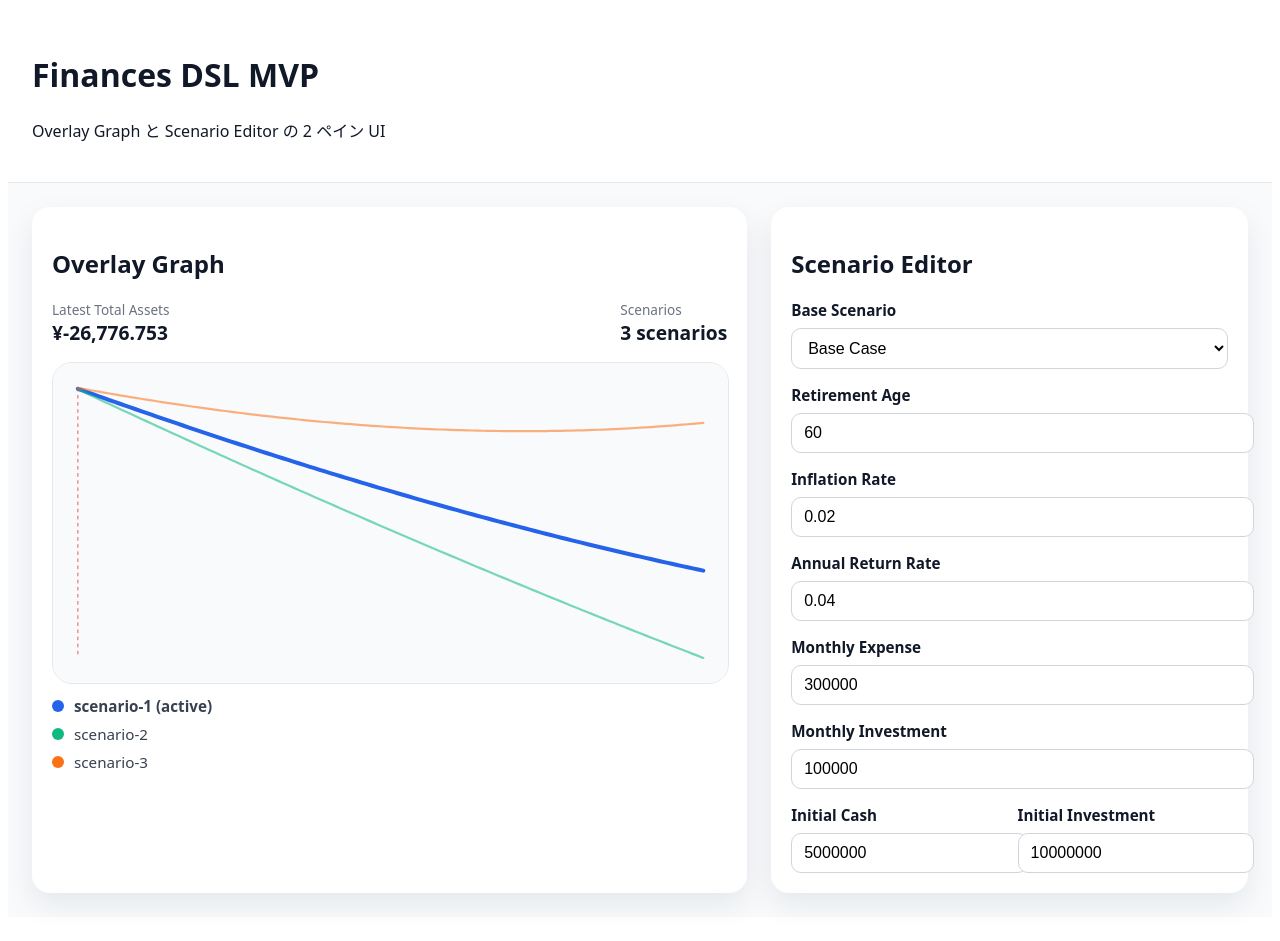
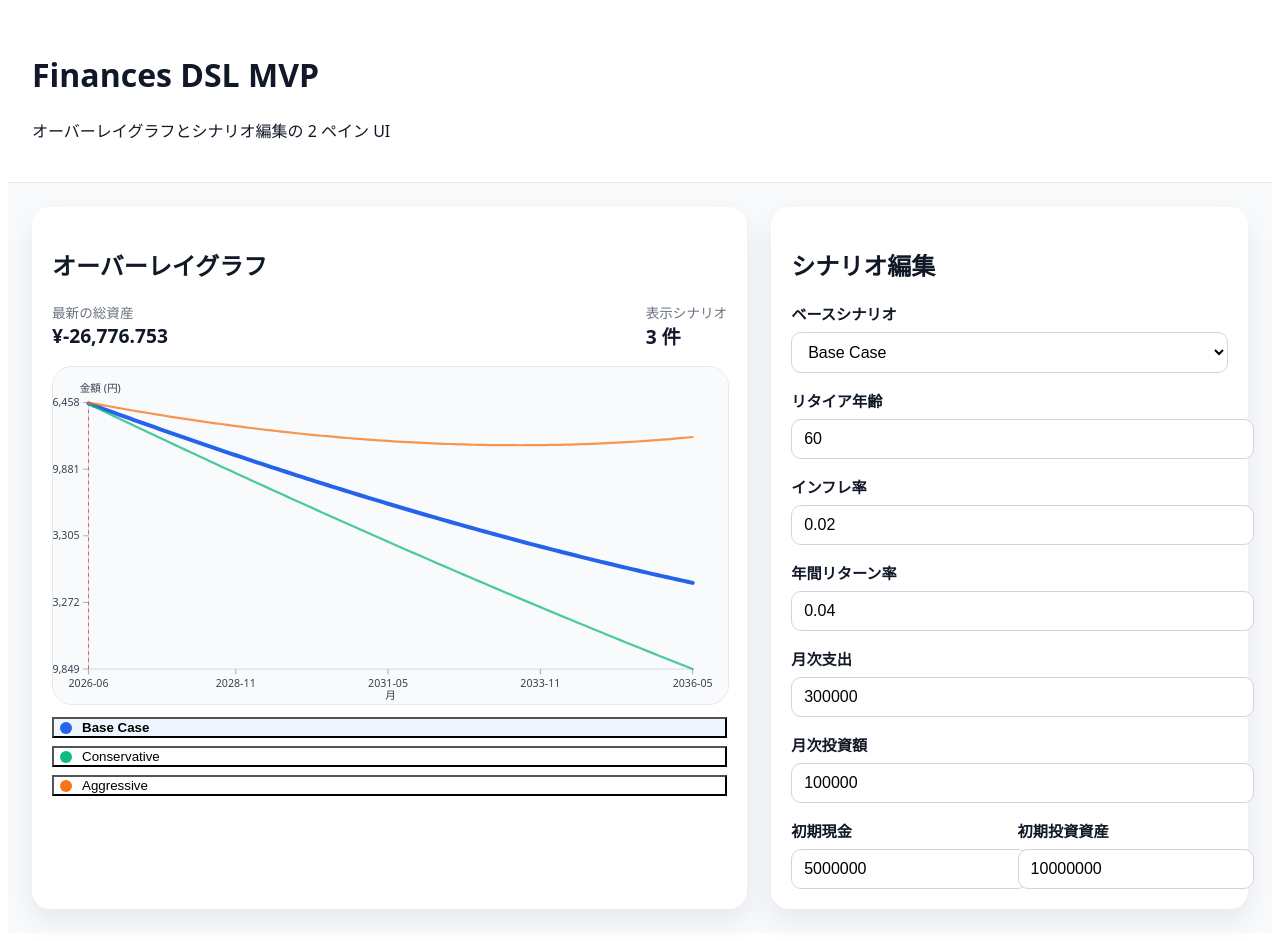
Before and after one commit to hmzk0312/FinancesDSL, a React (Vite) app: page / in a window 1280 px wide. Built offline with nearby package versions, Linux system fonts and the light colour scheme.

Commit message:
ui日本語化

```diff
--- a/src/ui/App.tsx
+++ b/src/ui/App.tsx
@@ -14,13 +14,18 @@ const App = () => {
     [scenarioForm],
   )
 
+  const scenarioNames = useMemo(
+    () => Object.fromEntries(comparisonScenarios.map((scenario) => [scenario.id, scenario.name])),
+    [comparisonScenarios],
+  )
+
   const simulationResults = useSimulation(comparisonScenarios, mockObservation, 120)
 
   return (
     <div style={styles.page}>
       <header style={styles.header}>
         <h1>Finances DSL MVP</h1>
-        <p>Overlay Graph と Scenario Editor の 2 ペイン UI</p>
+        <p>オーバーレイグラフとシナリオ編集の 2 ペイン UI</p>
       </header>
       <main style={styles.main}>
         <section style={styles.graphPane}>
@@ -28,6 +33,7 @@ const App = () => {
             results={simulationResults}
             observation={mockObservation}
             activeScenarioId={scenarioForm.id}
+            scenarioNames={scenarioNames}
           />
         </section>
         <aside style={styles.editorPane}>
--- a/src/ui/components/ScenarioEditor.tsx
+++ b/src/ui/components/ScenarioEditor.tsx
@@ -24,9 +24,9 @@ export const ScenarioEditor = ({ scenarios, value, onChange }: Props) => {
 
   return (
     <div>
-      <h2>Scenario Editor</h2>
+      <h2>シナリオ編集</h2>
       <div style={styles.field}>
-        <label style={styles.label}>Base Scenario</label>
+        <label style={styles.label}>ベースシナリオ</label>
         <select
           value={value.id}
           onChange={(event) => {
@@ -44,7 +44,7 @@ export const ScenarioEditor = ({ scenarios, value, onChange }: Props) => {
       </div>
 
       <div style={styles.field}>
-        <label style={styles.label}>Retirement Age</label>
+        <label style={styles.label}>リタイア年齢</label>
         <input
           type="number"
           value={value.retirementAge}
@@ -55,7 +55,7 @@ export const ScenarioEditor = ({ scenarios, value, onChange }: Props) => {
       </div>
 
       <div style={styles.field}>
-        <label style={styles.label}>Inflation Rate</label>
+        <label style={styles.label}>インフレ率</label>
         <input
           type="number"
           step="0.001"
@@ -66,7 +66,7 @@ export const ScenarioEditor = ({ scenarios, value, onChange }: Props) => {
       </div>
 
       <div style={styles.field}>
-        <label style={styles.label}>Annual Return Rate</label>
+        <label style={styles.label}>年間リターン率</label>
         <input
           type="number"
           step="0.001"
@@ -77,7 +77,7 @@ export const ScenarioEditor = ({ scenarios, value, onChange }: Props) => {
       </div>
 
       <div style={styles.field}>
-        <label style={styles.label}>Monthly Expense</label>
+        <label style={styles.label}>月次支出</label>
         <input
           type="number"
           value={value.monthlyExpense}
@@ -87,7 +87,7 @@ export const ScenarioEditor = ({ scenarios, value, onChange }: Props) => {
       </div>
 
       <div style={styles.field}>
-        <label style={styles.label}>Monthly Investment</label>
+        <label style={styles.label}>月次投資額</label>
         <input
           type="number"
           value={value.monthlyInvestment}
@@ -98,7 +98,7 @@ export const ScenarioEditor = ({ scenarios, value, onChange }: Props) => {
 
       <div style={styles.grid}>
         <div style={styles.box}>
-          <label style={styles.label}>Initial Cash</label>
+          <label style={styles.label}>初期現金</label>
           <input
             type="number"
             value={value.initialAssets.cash}
@@ -107,7 +107,7 @@ export const ScenarioEditor = ({ scenarios, value, onChange }: Props) => {
           />
         </div>
         <div style={styles.box}>
-          <label style={styles.label}>Initial Investment</label>
+          <label style={styles.label}>初期投資資産</label>
           <input
             type="number"
             value={value.initialAssets.investment}
--- a/src/ui/components/ScenarioGraph.tsx
+++ b/src/ui/components/ScenarioGraph.tsx
@@ -6,20 +6,31 @@ type Props = {
   results: SimulationResult[]
   observation: ActualObservation
   activeScenarioId?: string
+  scenarioNames: Record<string, string>
 }
 
 const lineColors = ['#2563eb', '#10b981', '#f97316', '#8b5cf6', '#ec4899']
 
-export const ScenarioGraph = ({ results, observation, activeScenarioId }: Props) => {
-  const allStates = results.flatMap((result) => result.states)
+export const ScenarioGraph = ({ results, observation, activeScenarioId, scenarioNames }: Props) => {
+  const [hiddenScenarios, setHiddenScenarios] = React.useState<Record<string, boolean>>({})
+
+  const displayedResults = results.filter((result) => !hiddenScenarios[result.scenarioId])
+  const activeResults = displayedResults.length > 0 ? displayedResults : results
+  const allStates = activeResults.flatMap((result) => result.states)
   if (allStates.length === 0) {
-    return <p>No simulation data available.</p>
+    return <p>シミュレーションデータがありません。</p>
   }
 
-  const scenarioMax = results.reduce((max, result) => Math.max(max, result.states.length), 0)
   const viewWidth = 760
-  const viewHeight = 360
-  const padding = 28
+  const viewHeight = 380
+  const padding = 40
+
+  const toggleScenario = (scenarioId: string) => {
+    setHiddenScenarios((prev) => ({
+      ...prev,
+      [scenarioId]: !prev[scenarioId],
+    }))
+  }
 
   const allValues = allStates.map((state) => state.metrics.totalAssets)
   const minValue = Math.min(...allValues)
@@ -32,6 +43,16 @@ export const ScenarioGraph = ({ results, observation, activeScenarioId }: Props)
     return { x, y }
   }
 
+  const xTicks = 5
+  const xTickIndexes = Array.from({ length: xTicks }, (_, idx) =>
+    Math.floor((idx / (xTicks - 1)) * (results[0].states.length - 1)),
+  )
+
+  const yTicks = 5
+  const yTickValues = Array.from({ length: yTicks }, (_, idx) =>
+    Math.round(minValue + (idx / (yTicks - 1)) * range),
+  )
+
   const observedIndex = results[0].states.findIndex((state) => state.month === observation.observedAt)
   const observedX =
     observedIndex >= 0
@@ -40,24 +61,66 @@ export const ScenarioGraph = ({ results, observation, activeScenarioId }: Props)
 
   return (
     <div>
-      <h2>Overlay Graph</h2>
+      <h2>オーバーレイグラフ</h2>
       <div style={styles.summary}>
         <div>
-          <div style={styles.summaryLabel}>Latest Total Assets</div>
+          <div style={styles.summaryLabel}>最新の総資産</div>
           <div style={styles.summaryValue}>
             ¥{results[0].states[results[0].states.length - 1].metrics.totalAssets.toLocaleString()}
           </div>
         </div>
         <div>
-          <div style={styles.summaryLabel}>Scenarios</div>
-          <div style={styles.summaryValue}>{results.length} scenarios</div>
+          <div style={styles.summaryLabel}>表示シナリオ</div>
+          <div style={styles.summaryValue}>{results.length} 件</div>
         </div>
       </div>
 
+      <div style={styles.chartWrapper}>
         <svg viewBox={`0 0 ${viewWidth} ${viewHeight}`} style={styles.chart}>
           <rect x="0" y="0" width="100%" height="100%" fill="#f8fafc" rx="18" />
+          <line
+            x1={padding}
+            y1={padding}
+            x2={padding}
+            y2={viewHeight - padding}
+            stroke="#d1d5db"
+          />
+          <line
+            x1={padding}
+            y1={viewHeight - padding}
+            x2={viewWidth - padding}
+            y2={viewHeight - padding}
+            stroke="#d1d5db"
+          />
+
+          {yTickValues.map((value) => {
+            const y = viewHeight - padding - ((value - minValue) / range) * (viewHeight - padding * 2)
+            return (
+              <g key={value}>
+                <line x1={padding - 6} y1={y} x2={padding} y2={y} stroke="#9ca3af" />
+                <text x={padding - 10} y={y + 4} textAnchor="end" fontSize="12" fill="#374151">
+                  ¥{value.toLocaleString()}
+                </text>
+              </g>
+            )
+          })}
+
+          {xTickIndexes.map((tickIndex) => {
+            const x = padding + (tickIndex / (results[0].states.length - 1 || 1)) * (viewWidth - padding * 2)
+            const label = results[0].states[tickIndex]?.month ?? ''
+            return (
+              <g key={tickIndex}>
+                <line x1={x} y1={viewHeight - padding} x2={x} y2={viewHeight - padding + 6} stroke="#9ca3af" />
+                <text x={x} y={viewHeight - padding + 20} textAnchor="middle" fontSize="12" fill="#374151">
+                  {label.slice(0, 7)}
+                </text>
+              </g>
+            )
+          })}
 
           {results.map((result, index) => {
+            if (hiddenScenarios[result.scenarioId]) return null
+
             const pathData = result.states
               .map((state, stateIndex) => {
                 const { x, y } = toPoint(stateIndex, result.states.length, state.metrics.totalAssets)
@@ -75,7 +138,7 @@ export const ScenarioGraph = ({ results, observation, activeScenarioId }: Props)
                 fill="none"
                 stroke={color}
                 strokeWidth={isActive ? 4.5 : 2.5}
-              strokeOpacity={isActive ? 1 : 0.55}
+                strokeOpacity={isActive ? 1 : 0.75}
                 strokeLinecap="round"
               />
             )
@@ -91,18 +154,38 @@ export const ScenarioGraph = ({ results, observation, activeScenarioId }: Props)
               strokeDasharray="4 4"
             />
           ) : null}
+
+          <text x={padding - 10} y={padding - 12} textAnchor="start" fontSize="12" fill="#374151">
+            金額 (円)
+          </text>
+          <text x={viewWidth / 2} y={viewHeight - 6} textAnchor="middle" fontSize="12" fill="#374151">
+            月
+          </text>
         </svg>
+      </div>
+
       <div style={styles.legend}>
         {results.map((result, index) => {
           const color = lineColors[index % lineColors.length]
+          const hidden = hiddenScenarios[result.scenarioId]
           const isActive = result.scenarioId === activeScenarioId
           return (
-            <div key={result.scenarioId} style={styles.legendItem}>
+            <button
+              key={result.scenarioId}
+              type="button"
+              onClick={() => toggleScenario(result.scenarioId)}
+              style={{
+                ...styles.legendItem,
+                opacity: hidden ? 0.35 : 1,
+                cursor: 'pointer',
+                backgroundColor: isActive ? '#eff6ff' : 'transparent',
+              }}
+            >
               <span style={{ ...styles.colorDot, backgroundColor: color }} />
               <span style={{ fontWeight: isActive ? 700 : 500 }}>
-                {result.scenarioId}{isActive ? ' (active)' : ''}
+                {scenarioNames[result.scenarioId] ?? result.scenarioId}
               </span>
-            </div>
+            </button>
           )
         })}
       </div>
```
Lines whose indentation alone changed are shown as unchanged.
